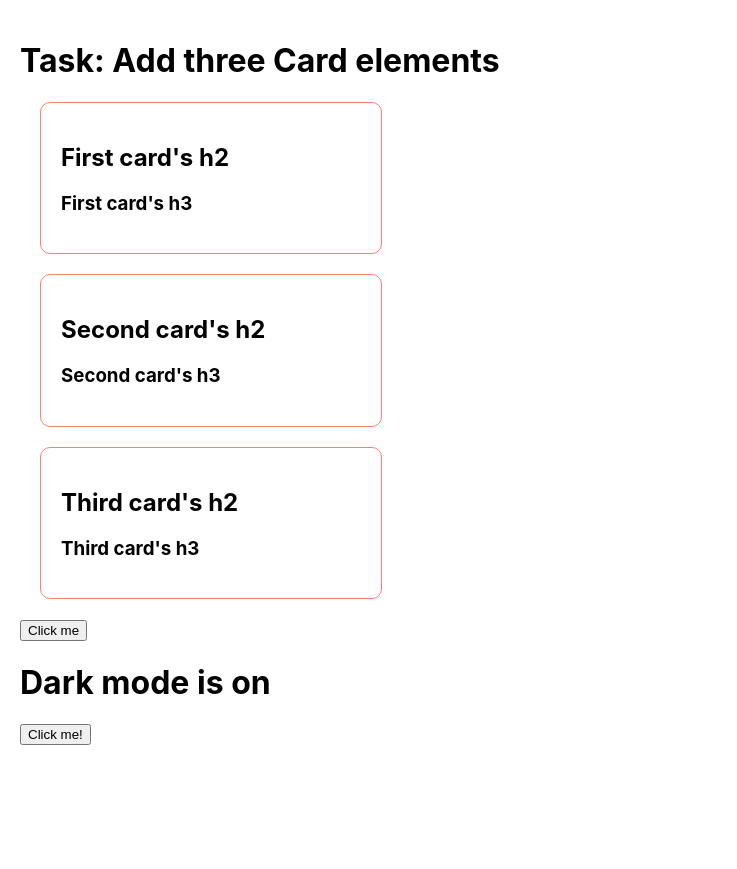
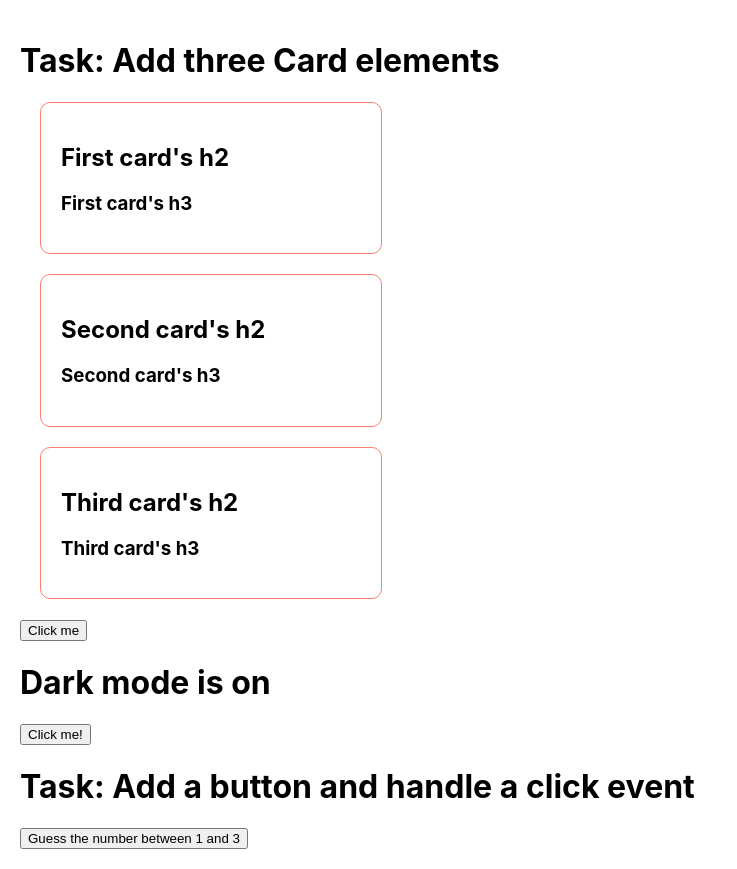
Before and after one commit to MariGsp/react-basics, a React (Create React App) app: page / in a window 1280 px wide. Shown: the whole page, without its empty margins (0-737 px from the left). Before the commit the page ends 800 px from the top, so only its background shows below. Built offline with nearby package versions, Linux system fonts and the light colour scheme.

Commit message:
Add number guess

```diff
--- a/src/App.jsx
+++ b/src/App.jsx
@@ -7,6 +7,7 @@
 import Card from './components/Card';
 import Button from './components/Button';
 import ModeToggler from './components/ModeToggler';
+import NumberGuess from './components/NumberGuess';
 
 const App = () => {
   return (
@@ -17,6 +18,7 @@
       <Card h2="Third card's h2" h3="Third card's h3" />
       <Button />
       <ModeToggler />
+      <NumberGuess />
     </div>
   );
 };
--- /dev/null
+++ b/src/components/NumberGuess.jsx
@@ -0,0 +1,23 @@
+/* eslint-disable no-console */
+/* eslint-disable no-undef */
+/* eslint-disable no-alert */
+/* eslint-disable react/button-has-type */
+import React from 'react';
+
+const NumberGuess = () => {
+  const handleClick = () => {
+    const randomNum = Math.floor(Math.random() * 3) + 1;
+    console.log(randomNum);
+    const userInput = prompt('type a number');
+    alert(`Computer number: ${randomNum}, Your guess: ${userInput}`);
+  };
+
+  return (
+    <div>
+      <h1>Task: Add a button and handle a click event</h1>
+      <button onClick={handleClick}>Guess the number between 1 and 3</button>
+    </div>
+  );
+};
+
+export default NumberGuess;
```
